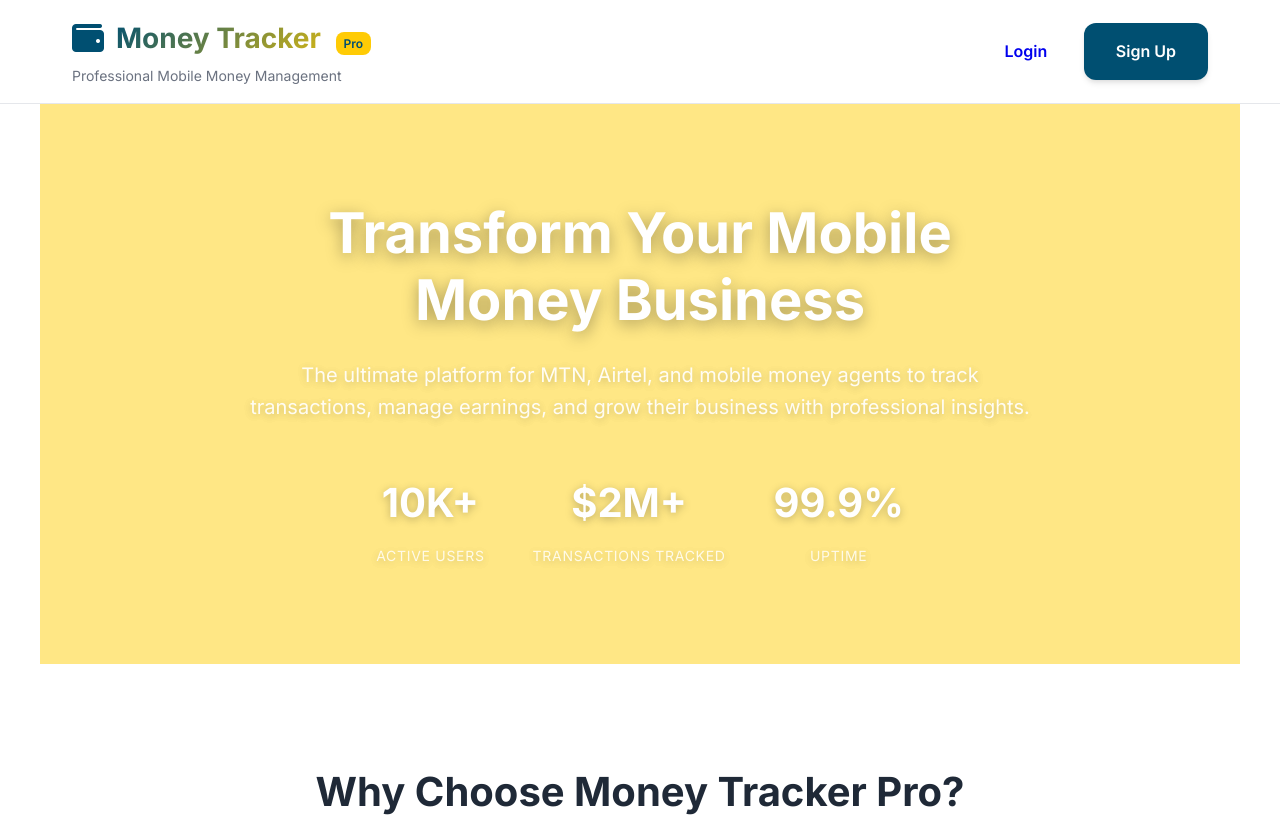
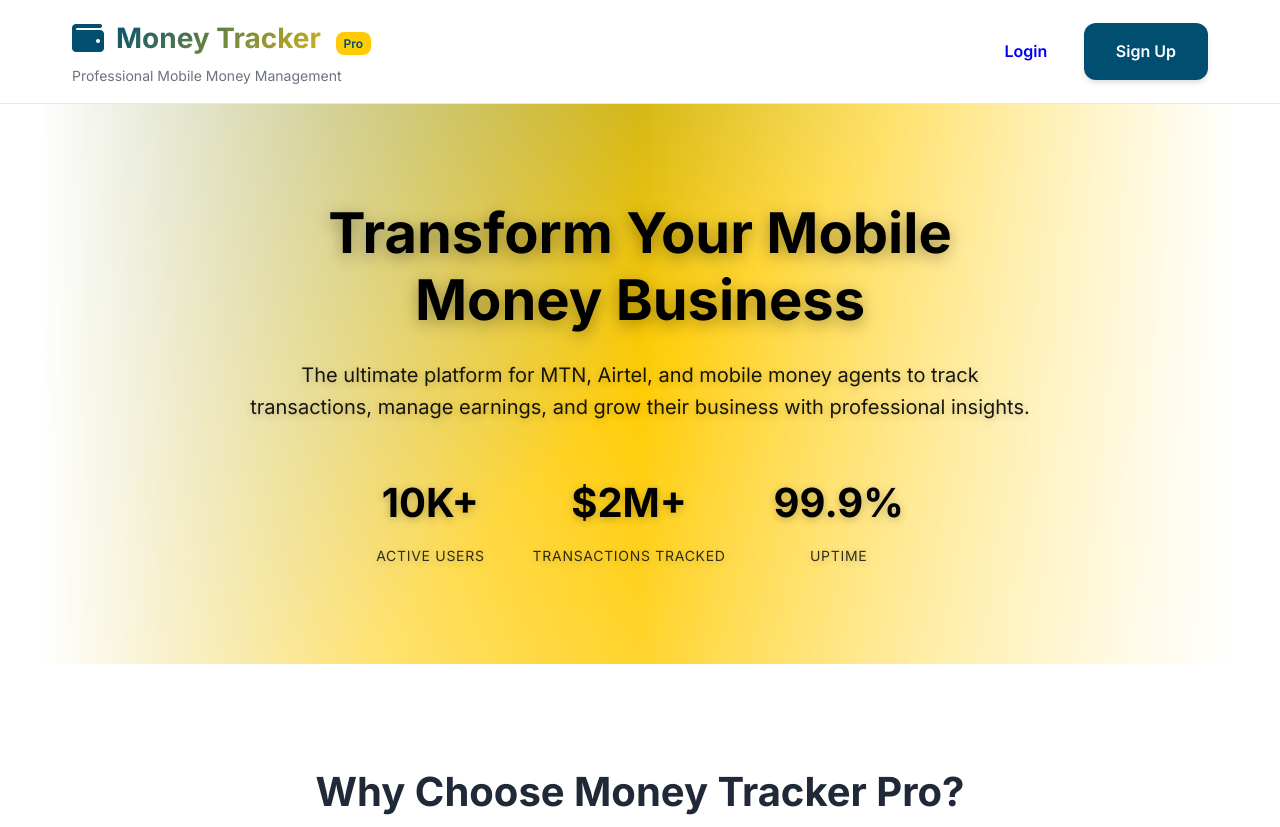
Before and after one commit to rwandantechy/mobile-money-tracker, a website: page public/pages/index.html in a window 1280 px wide. Shown: the top 827 px of the page. Drawn offline with Linux system fonts and the light colour scheme; files whose address does not match are found by name.

```diff
--- a/public/css/styles.css
+++ b/public/css/styles.css
@@ -1640,14 +1640,7 @@
   background: var(--primary-color) !important;
   color: var(--white) !important;
 }
-/* hero section */
-.hero-image-bg {
-  background-image: url("images/hero.jpg");
-  background-size: cover;
-  background-position: center;
-  position: relative;
-  color: var(--white);
-}
+
 
 .hero-overlay {
   position: absolute;
@@ -1655,7 +1648,7 @@
   left: 0;
   right: 0;
   bottom: 0;
-  background: #ffcd057c;
+  background: linear-gradient(to right, white, #ffcd057c, white);
   z-index: 1;
 }
 
@@ -1668,7 +1661,7 @@
 .hero-image-bg .hero-subtitle,
 .hero-image-bg .stat-number,
 .hero-image-bg .stat-label {
-  color: var(--white);
+  color: black;
   text-shadow: 0 2px 8px rgba(0, 0, 0, 0.25);
 }
 
--- a/src/server.js
+++ b/src/server.js
@@ -36,6 +36,10 @@
 
 app.get('/register', (req, res) => {
     res.sendFile(path.join(__dirname, '../public/pages/register.html'));
+});
+
+app.get('/forgot-password', (req, res) => {
+    res.sendFile(path.join(__dirname, '../public/pages/password-reset.html'));
 });
 
 // Protected routes (auth required)
```
